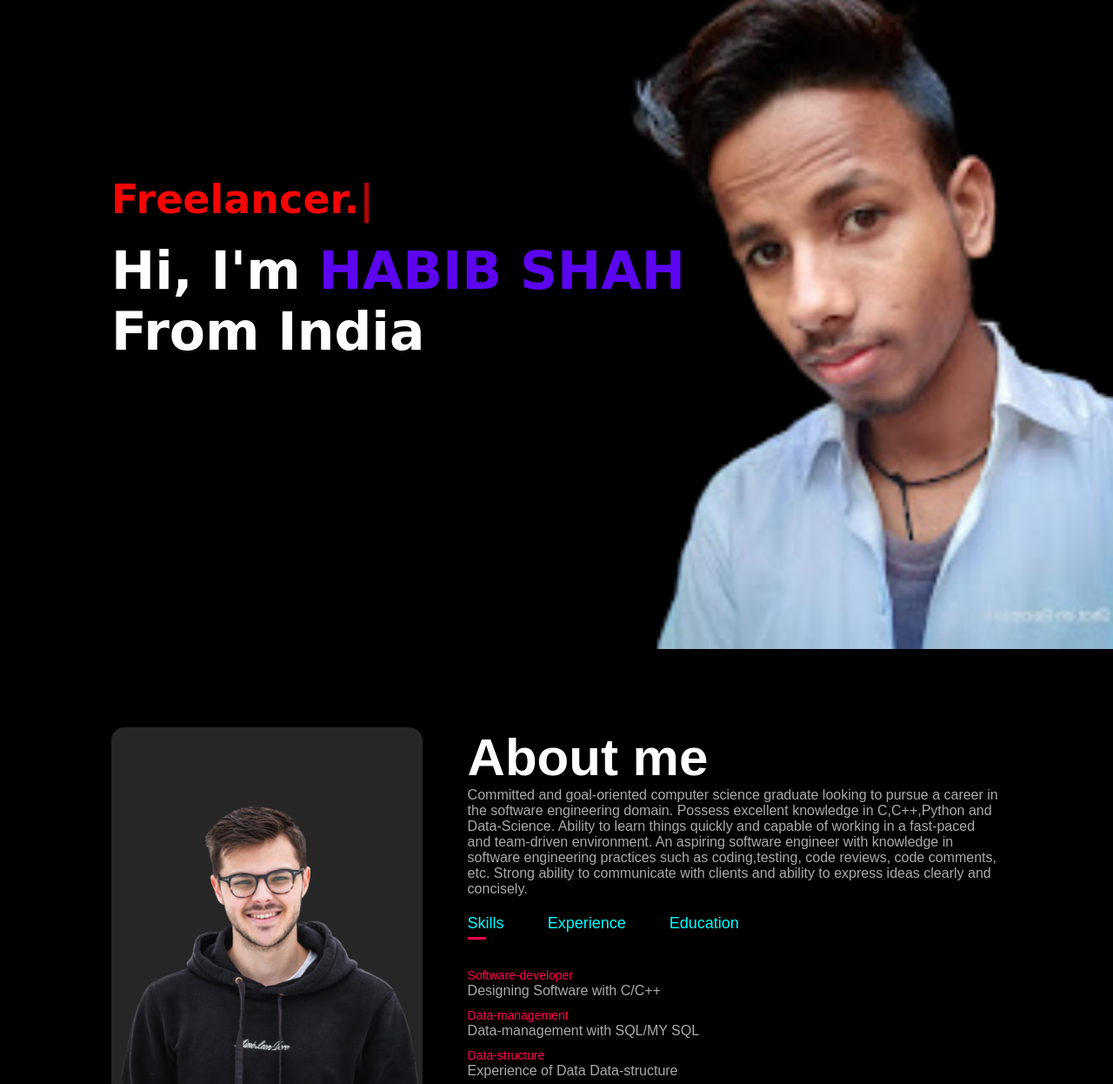
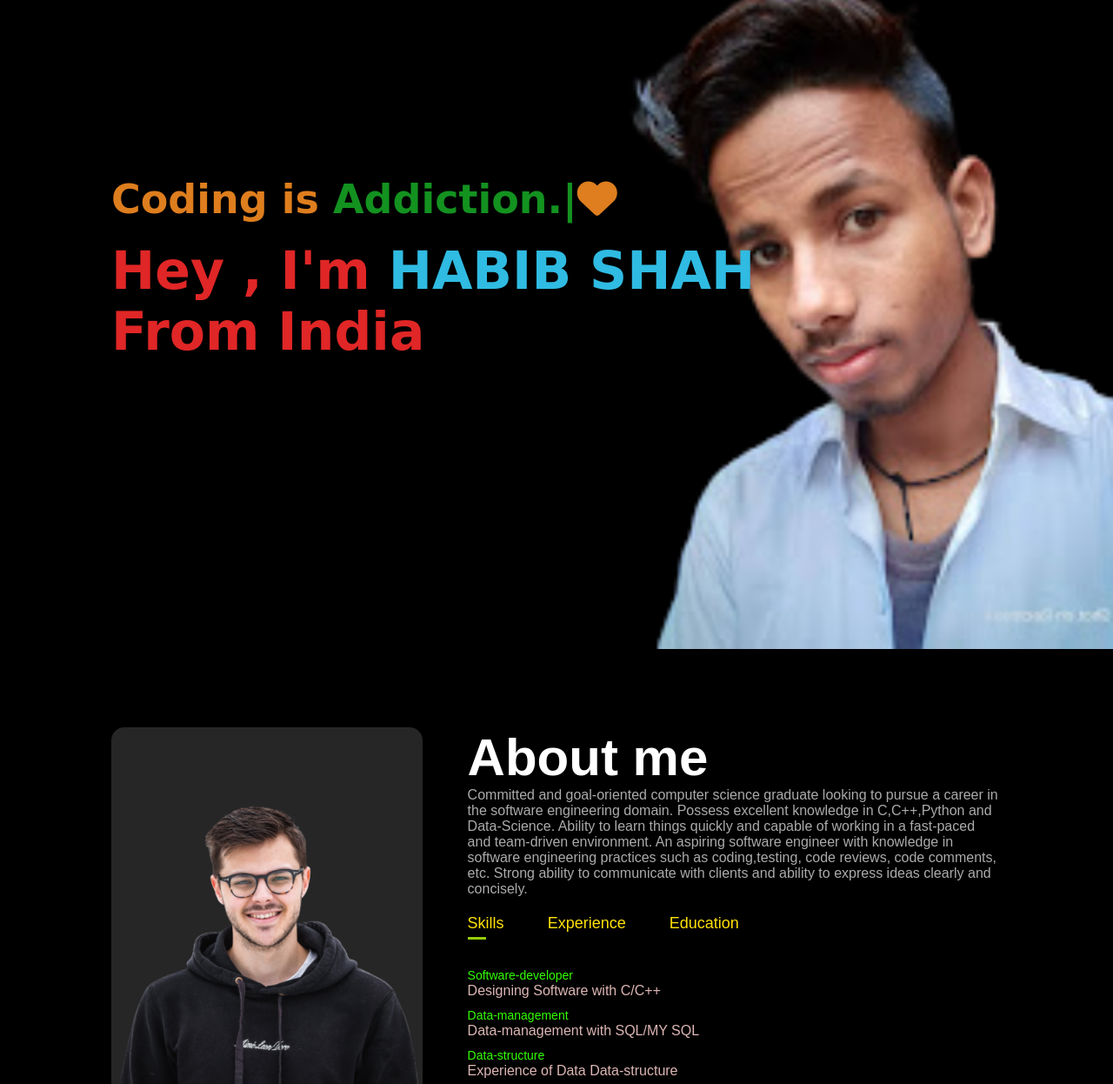
Before and after one commit to habib-shah2023/Web-Portfolio, a plain HTML site: page index.html in a window 1280 px wide. Shown: the part 54-1300 px from the top of the page at 87% size. Drawn offline with nearby package versions, Linux system fonts and the light colour scheme; a web font is replaced by a local one.

Commit message:
changing color style and insta site

```diff
--- a/index.html
+++ b/index.html
@@ -7,6 +7,7 @@
     <title> Personal Portfolio Website </title>
     <link rel="stylesheet" href="style.css">
     <script src="https://kit.fontawesome.com/3fc7123b85.js" crossorigin="anonymous"></script> <!--these are kits from fontawesome site-->
+    </style>
 </head>
 <body>
     <div id="header">
@@ -24,8 +25,9 @@
                 <i class="fa-sharp fa-solid fa-bars" onclick="openmenu()"></i>
             </nav>
             <div class="header-text">
-                <h2><span class="input"></span></h2>
-                <h1>Hi, I'm <span>HABIB SHAH</span><br> From India</h1>
+                <!-- Automate thing -->
+                <h2>Coding is <span class="input"></span><i class="fa-solid fa-heart"></i></h2>
+                <h1>Hey , I'm <span>HABIB SHAH</span><br> From India</h1>
             </div>
         </div>
     </div>
@@ -52,9 +54,9 @@
                     </div>
                     <div class="tab-contents active-tab" id="skills">
                         <ul>
-                            <li><span>Software-developer</span><br> Designing Software with C/C++</li>
+                            <li><span>Software-developer</span><br>Designing Software with C/C++</li>
                             <li><span>Data-management</span><br>Data-management with SQL/MY SQL</li>
-                            <li><span>Data-structure</span><br> Experience of Data Data-structure </li>
+                            <li><span>Data-structure</span><br>Experience of Data Data-structure </li>
                         </ul>
                     </div>
                     <!-- these are the tab for Exp-->
@@ -113,7 +115,7 @@
                         <h3>Social Media App</h3>
                         <p>The app Connect you to the talented people around the worlds.
                             Download it from bio (this is testing link.)</p>
-                        <a href="https://www.instagram.com/toxic_person3/"><i class="fa-solid fa-up-right-from-square"></i></a>
+                        <a href="https://www.instagram.com/ig_toxic_person3/"><i class="fa-solid fa-up-right-from-square"></i></a>
                     </div>
                 </div>
                 <div class="work">
@@ -122,7 +124,7 @@
                         <h3>Testing Apps</h3>
                         <p>The directory that Result to an Unique program to learning stuff.
                             Download it from bio (this is testing link.)</p>
-                        <a href="https://www.instagram.com/toxic_person3/"><i class="fa-solid fa-up-right-from-square"></i></a>
+                        <a href="https://www.instagram.com/ig_toxic_person3/"><i class="fa-solid fa-up-right-from-square"></i></a>
                     </div>
                 </div>
                 <div class="work">
@@ -131,7 +133,7 @@
                         <h3>Data consent</h3>
                         <p>The featured software provides the excellent fetching and pulling Data from server.
                             Download it from bio (this is testing link.)</p>
-                        <a href="https://www.instagram.com/toxic_person3/"><i class="fa-solid fa-up-right-from-square"></i></a>
+                        <a href="https://www.instagram.com/ig_toxic_person3/"><i class="fa-solid fa-up-right-from-square"></i></a>
                     </div>
                 </div>
             </div>
@@ -147,7 +149,7 @@
                 <p><i class="fa-solid fa-paper-plane"></i> habib.shah2023@outlook.com</p>
                 <p><i class="fa-sharp fa-solid fa-phone-volume"></i>  +91-8006032039</p>
                 <div class="social-icons">
-                    <a href="https://www.instagram.com/toxic_person3/"><i class="fa-brands fa-instagram"></i></a>   <!--Enter the Url of your  insta social handler between " "-->
+                    <a href="https://www.instagram.com/ig_toxic_person3/"><i class="fa-brands fa-instagram"></i></a>   <!--Enter the Url of your  insta social handler between " "-->
                     <a href="https://github.com/ha7890846"><i class="fa-brands fa-github"></i></a>   <!--Enter the Url of your github social handler between " "-->
                     <a href=""><i class="fa-brands fa-telegram"></i></a>   <!--Enter the Url of your telegram social handler between " "-->
                     <a href="https://twitter.com/looser_Habib"><i class="fa-brands fa-twitter"></i></a>   <!--Enter the Url of your twitter social handler between " "-->
@@ -174,7 +176,7 @@
 <script src="https://unpkg.com/typed.js@2.0.132/dist/typed.umd.js"></script>
 <script>
     var typed =new Typed(".input",{
-        strings:["Coder.","Freelancer.","Developer.","Hire Me :)"],
+        strings:["Love.","Addiction.","Fun.","Everything :)"],
         typeSpeed:120,
         backSpeed:110,
         loop:true
@@ -194,8 +196,8 @@
             for(tabcontent of tabcontents){
                 tabcontent.classList.remove("active-tab");
             }
+            document.getElementById(tabname).classList.add("active-tab");
             event.currentTarget.classList.add("active-link");
-            document.getElementById(tabname).classList.add("active-tab");
         }
     </script>
     <script>
--- a/style.css
+++ b/style.css
@@ -65,18 +65,21 @@ nav ul li a:hover::after{
     font-size: 60px;
     margin-top: 20px;
     font-family: 'Rancho', cursive;
+    color: #e02626;
 }
 .header-text h2{
     font-size: 46px;
     margin-top: 20px;
-    color: #f60505;
+    color: #de7e1e;
     font-family: 'Rancho', cursive;
 }
+/*Autotyped element*/
 .header-text h2 span{
     font-family: 'Rancho', cursive;
+    color: #139220;
 }
 .header-text h1 span{
-    color:#5b06ef;
+    color: #2fbbe2;
     font-family: 'Rancho', cursive;
 }
 /*----------------about-------------*/
@@ -107,8 +110,9 @@ nav ul li a:hover::after{
 .tab-titles{
     display: flex;
     margin: 20px 0 40px;
-    color: aqua;
+    color: rgb(255, 226, 8);
 }
+
 .tab-links{
     margin-right:50px ;
     font-size: 18px;
@@ -120,7 +124,7 @@ nav ul li a:hover::after{
     content: '';
     width: 0;
     height: 3px;
-    background: #ff004f;
+    background: #94cc07;
     position: absolute;
     left: 0;
     bottom: -8px;
@@ -134,12 +138,14 @@ nav ul li a:hover::after{
     margin: 10px 0;
 }
 .tab-contents ul li span{
-    color: #ff004f;
+    color: #33ff00;
     font-size: 14px;
 }
 .tab-contents{
     display: none;
-}.tab-contents.active-tab{
+    color: #ddb6b4;
+}
+.tab-contents.active-tab{
     display: block;
 }
 /* ---------------Services----------------*/
```
